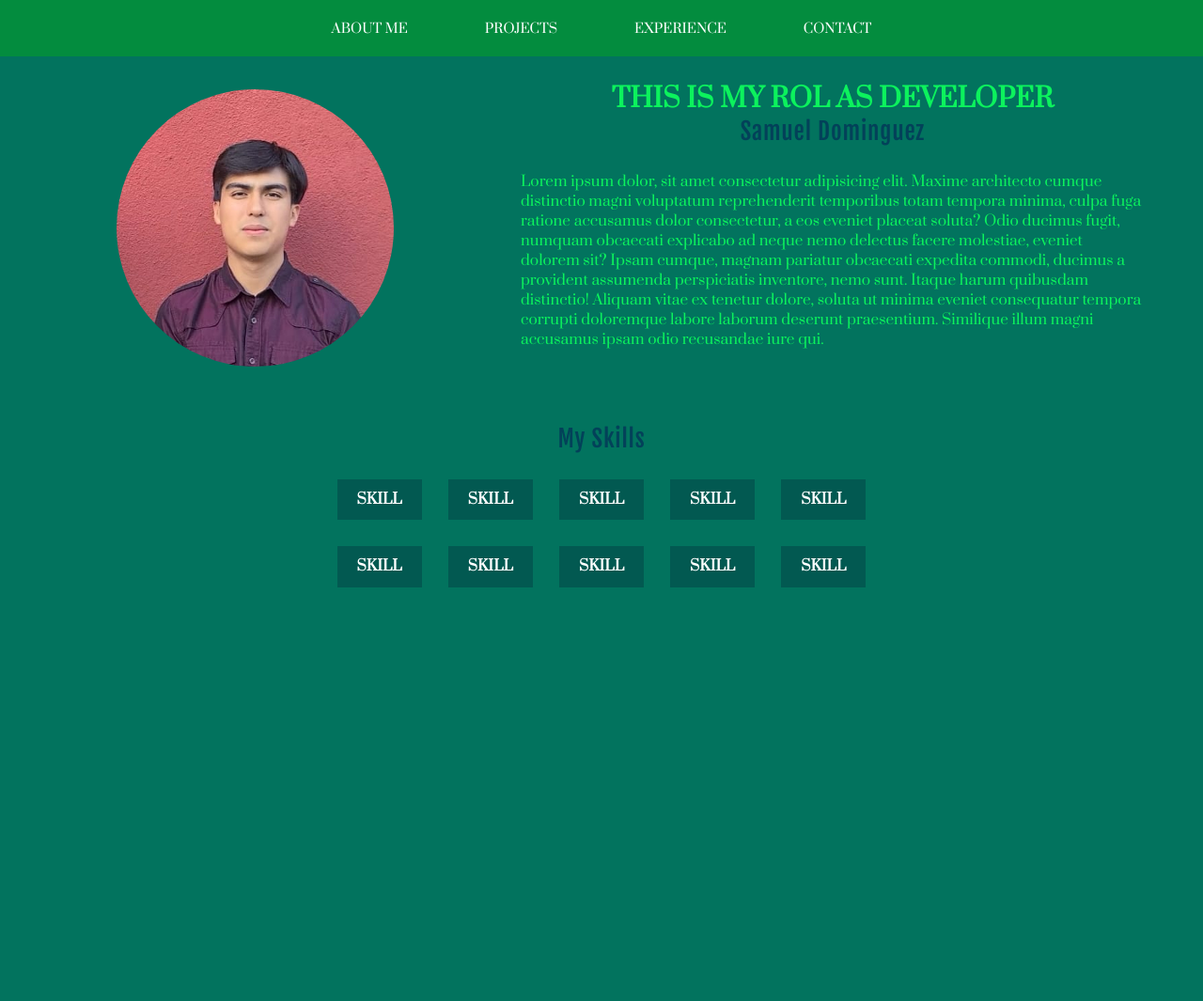
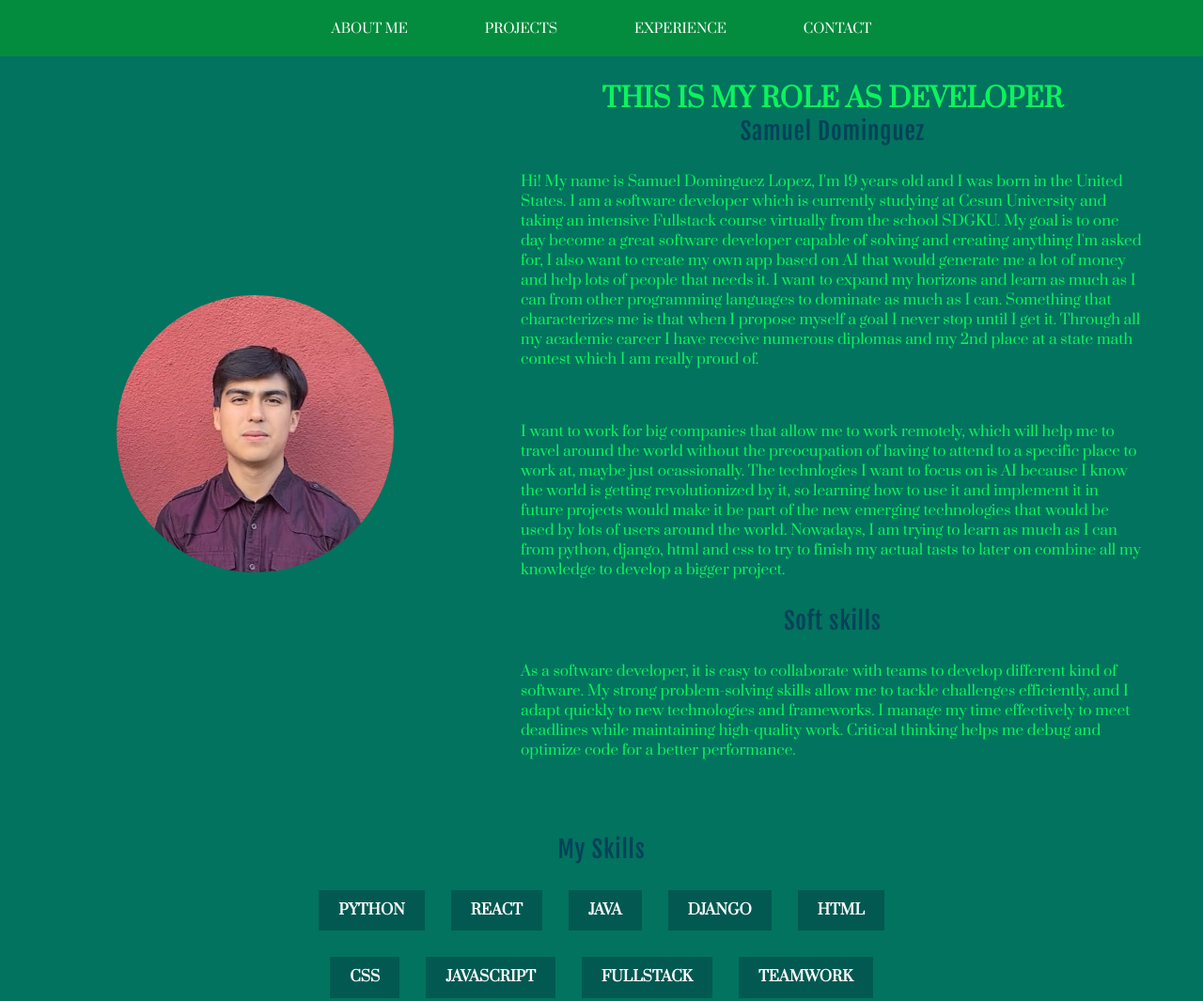
Before and after one commit to Onlinebusinessfy/FSDI-116-Portfolio, a plain HTML site: page index.html in a window 1280 px wide. Shown: the top 1065 px of the page at 94% size. Before the commit the page ends 800 px from the top, so only its background shows below. Drawn offline with Linux system fonts and the light colour scheme.

Commit message:
Final Project-FSDI 116

```diff
--- a/index.html
+++ b/index.html
@@ -45,12 +45,13 @@
         </div>
 
         <div class="about-description-container center-column">
-            <h1>This is my rol as developer</h1>
+            <h1>This is my role as developer</h1>
             <h2>Samuel Dominguez</h2>
 
-            <p>Lorem ipsum dolor, sit amet consectetur adipisicing elit. Maxime architecto cumque distinctio magni voluptatum reprehenderit temporibus totam tempora minima, culpa fuga ratione accusamus dolor consectetur, a eos eveniet placeat soluta?
-            Odio ducimus fugit, numquam obcaecati explicabo ad neque nemo delectus facere molestiae, eveniet dolorem sit? Ipsam cumque, magnam pariatur obcaecati expedita commodi, ducimus a provident assumenda perspiciatis inventore, nemo sunt.
-            Itaque harum quibusdam distinctio! Aliquam vitae ex tenetur dolore, soluta ut minima eveniet consequatur tempora corrupti doloremque labore laborum deserunt praesentium. Similique illum magni accusamus ipsam odio recusandae iure qui.</p>
+            <p>Hi! My name is Samuel Dominguez Lopez, I'm 19 years old and I was born in the United States. I am a software developer which is currently studying at Cesun University and taking an intensive Fullstack course virtually from the school SDGKU. My goal is to one day become a great software developer capable of solving and creating anything I'm asked for, I also want to create my own app based on AI that would generate me a lot of money and help lots of people that needs it. I want to expand my horizons and learn as much as I can from other programming languages to dominate as much as I can. Something that characterizes me is that when I propose myself a goal I never stop until I get it. Through all my academic career I have receive numerous diplomas and my 2nd place at a state math contest which I am really proud of.</p>
+            <p>I want to work for big companies that allow me to work remotely, which will help me to travel around the world without the preocupation of having to attend to a specific place to work at, maybe just ocassionally. The technlogies I want to focus on is AI because I know the world is getting revolutionized by it, so learning how to use it and implement it in future projects would make it be part of the new emerging technologies that would be used by lots of users around the world. Nowadays, I am trying to learn as much as I can from python, django, html and css to try to finish my actual tasts to later on combine all my knowledge to develop a bigger project.</p>
+            <h2>Soft skills</h2>
+            <p>As a software developer, it is easy to collaborate with teams to develop different kind of software. My strong problem-solving skills allow me to tackle challenges efficiently, and I adapt quickly to new technologies and frameworks. I manage my time effectively to meet deadlines while maintaining high-quality work. Critical thinking helps me debug and optimize code for a better performance.</p>
         </div>
     </section>
 
@@ -58,16 +59,16 @@
         <h2>My Skills</h2>
 
         <div class="skills-list">
-            <label class="text-label">Skill</label>
-            <label class="text-label">Skill</label>
-            <label class="text-label">Skill</label>
-            <label class="text-label">Skill</label>
-            <label class="text-label">Skill</label>
-            <label class="text-label">Skill</label>
-            <label class="text-label">Skill</label>
-            <label class="text-label">Skill</label>
-            <label class="text-label">Skill</label>
-            <label class="text-label">Skill</label>
+            <label class="text-label">Python</label>
+            <label class="text-label">React</label>
+            <label class="text-label">Java</label>
+            <label class="text-label">Django</label>
+            <label class="text-label">Html</label>
+            <label class="text-label">Css</label>
+            <label class="text-label">Javascript</label>
+            <label class="text-label">Fullstack</label>
+            <label class="text-label">Teamwork</label>
+            <label class="text-label">Responsable</label>
         </div>
     </section>
 
```
